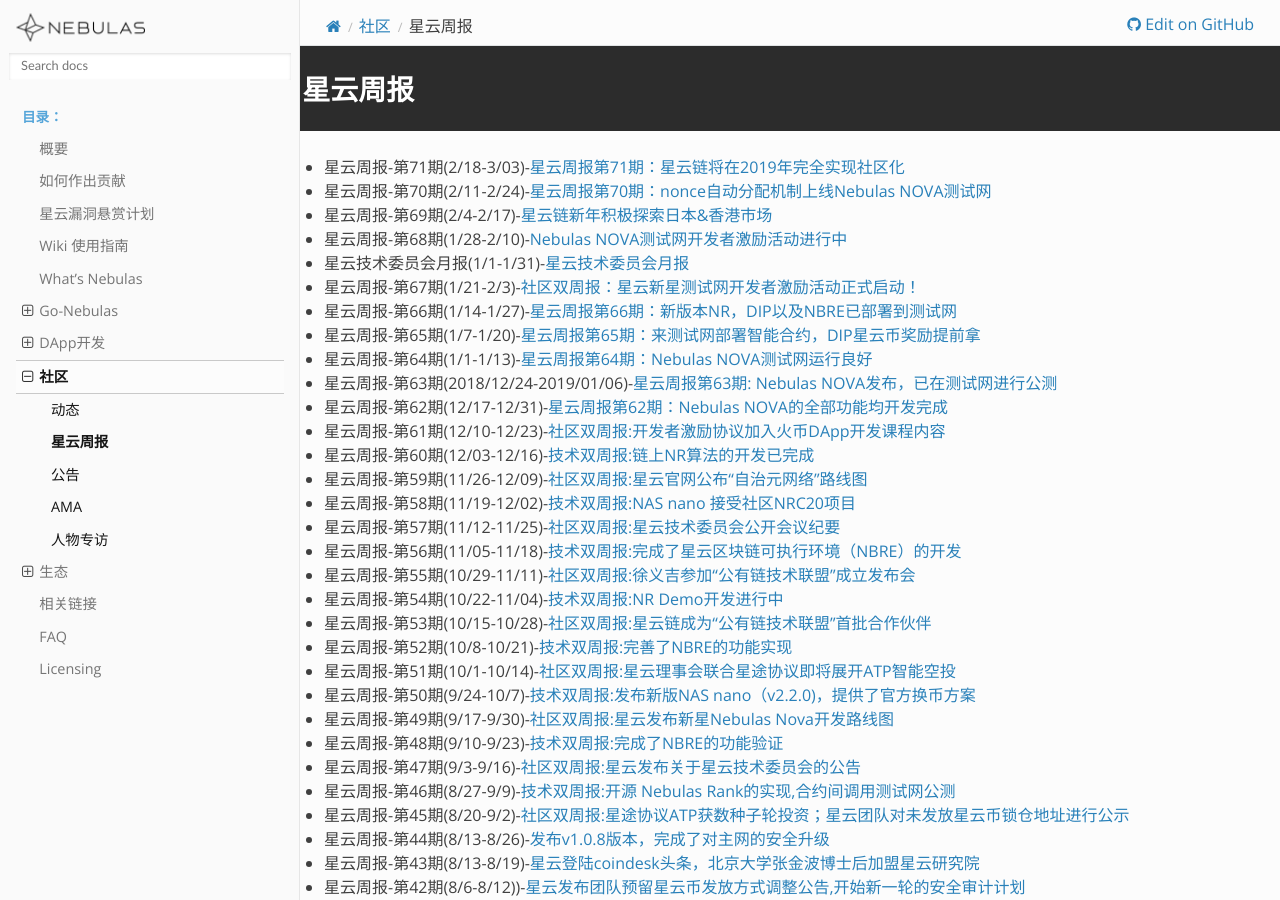
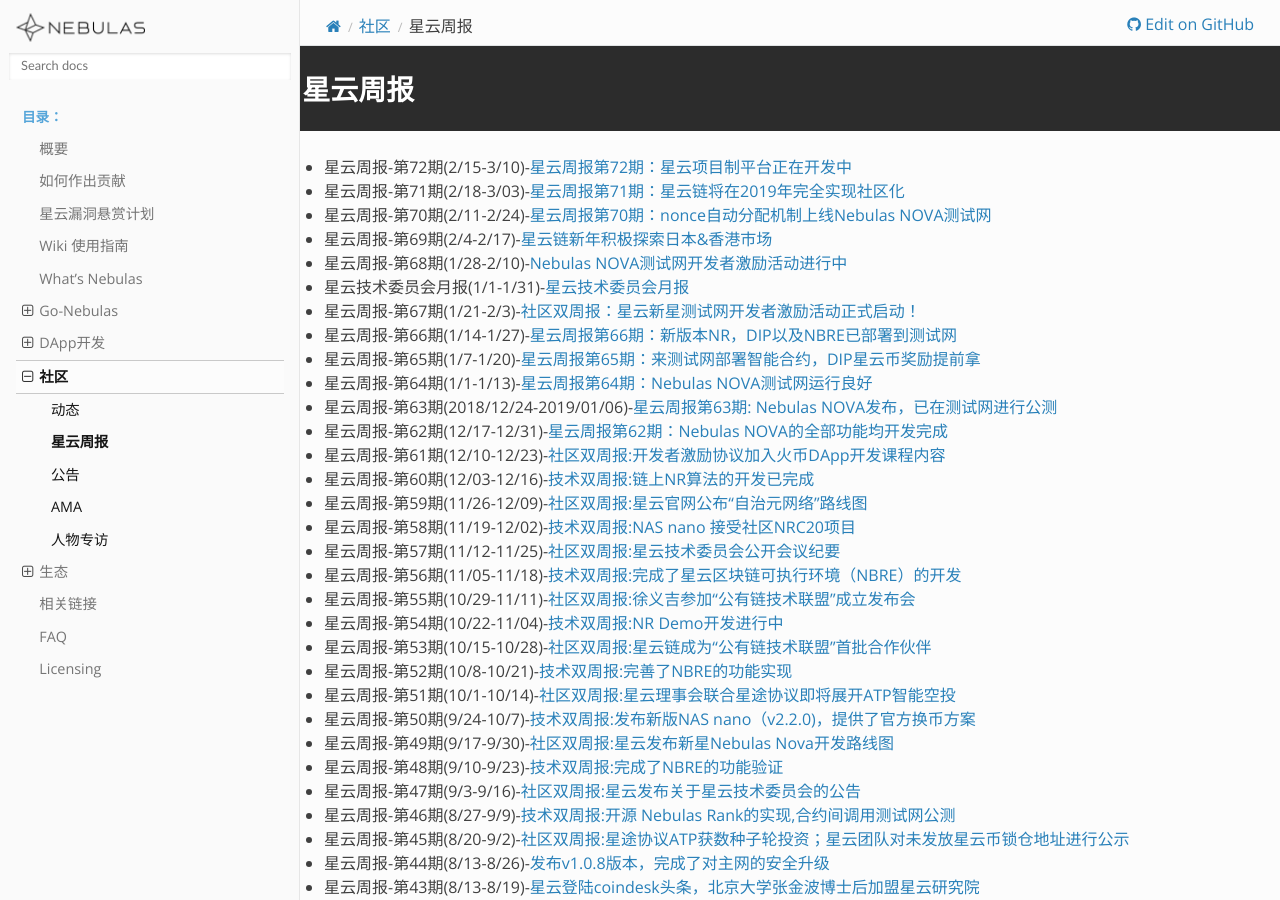
Before and after one commit to nebulasio/nebdocs, a Sphinx documentation site: the page built from docs/community/weekly-report.md, in a window 1280 px wide and 900 px high. Built offline with Sphinx 7.4.7 and the Read the Docs theme 2.0.0, drawn with Linux system fonts in a browser that asks for light colours; pages that are not in the unit, such as notebooks, are missing from menus.

Commit message:
Update weekly-report.md

```diff
--- a/docs/community/weekly-report.md
+++ b/docs/community/weekly-report.md
@@ -1,5 +1,6 @@
 # 星云周报
 
+- 星云周报-第72期(2/15-3/10)-[星云周报第72期：星云项目制平台正在开发中](https://blog.nebulas.io/2019/03/11/nebulas-bi-weekly-development-commits-72/)
 - 星云周报-第71期(2/18-3/03)-[星云周报第71期：星云链将在2019年完全实现社区化](https://blog.nebulas.io/2019/03/04/nebulas-bi-weekly-community-dynamics-71/)
 - 星云周报-第70期(2/11-2/24)-[星云周报第70期：nonce自动分配机制上线Nebulas NOVA测试网](https://blog.nebulas.io/2019/02/25/nebulas-bi-weekly-development-commits-70/)
 - 星云周报-第69期(2/4-2/17)-[星云链新年积极探索日本&香港市场](https://blog.nebulas.io/2019/02/18/nebulas-bi-weekly-community-dynamics-69/)
```
